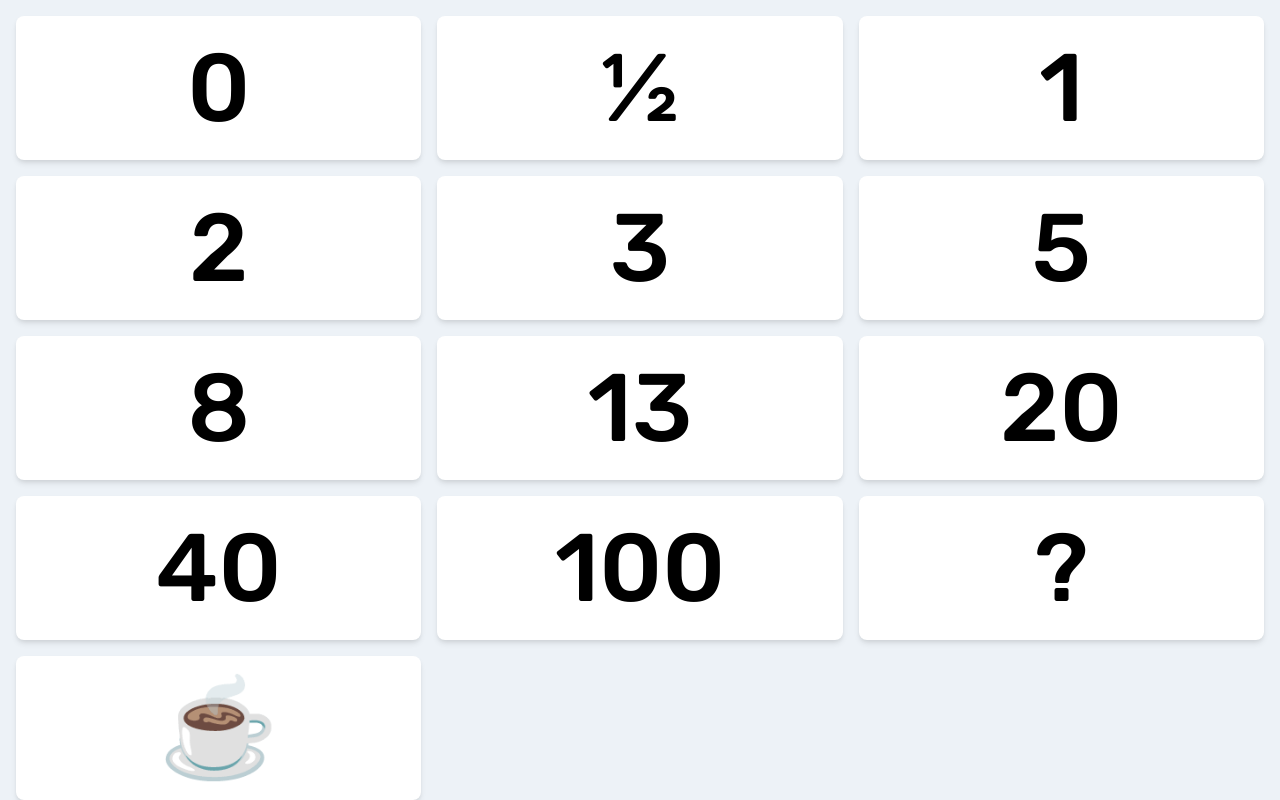
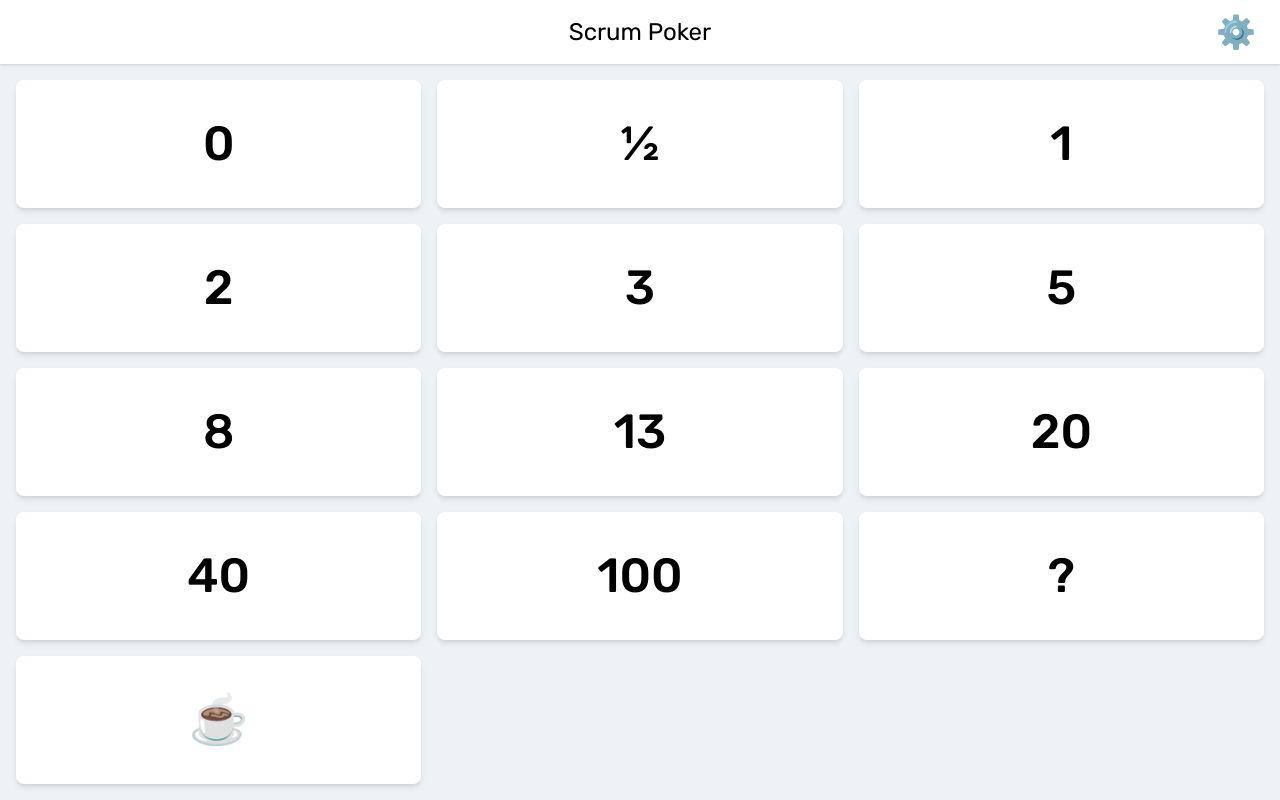
Before and after one commit to sarioglu/scrum-cards, a Svelte app: page / in a window 1280 px wide. Built offline with nearby package versions, Linux system fonts and the light colour scheme.

Commit message:
Create app bar

```diff
--- a/src/App.svelte
+++ b/src/App.svelte
@@ -1,16 +1,23 @@
 <script>
+  import AppBar from './components/AppBar.svelte'
   import CardGrid from './components/CardGrid.svelte'
 </script>
 
 <style>
   .wrapper {
-    width: 100%;
-    height: 100%;
+    width: 100vw;
+    height: 100vh;
+    overflow: hidden;
+
+    display: flex;
+    flex-direction: column;
+    justify-content: stretch;
 
     background-color: #edf2f7;
   }
 </style>
 
 <div class="wrapper">
+  <AppBar />
   <CardGrid />
 </div>
--- /dev/null
+++ b/src/components/AppBar.svelte
@@ -0,0 +1,35 @@
+<script>
+
+</script>
+
+<style>
+  .app-bar {
+    display: flex;
+    align-items: center;
+    height: 4rem;
+    min-height: 64px;
+    padding: 1rem 2rem;
+
+    background-color: #ffffff;
+    box-shadow: 0 1px 3px 0 rgba(0, 0, 0, 0.1), 0 1px 2px 0 rgba(0, 0, 0, 0.06);
+  }
+
+  .icon {
+    width: 2rem;
+    font-size: 2rem;
+  }
+
+  .title {
+    flex: 1;
+
+    text-align: center;
+    font-family: 'Rubik', sans-serif;
+    font-size: 1.5rem;
+  }
+</style>
+
+<div class="app-bar">
+  <div class="icon" />
+  <div class="title">Scrum Poker</div>
+  <button class="icon">⚙️</button>
+</div>
--- a/src/components/Card.svelte
+++ b/src/components/Card.svelte
@@ -9,7 +9,7 @@
     border-radius: 0.5rem;
 
     font-family: 'Rubik', sans-serif;
-    font-size: 6rem;
+    font-size: 3rem;
     font-weight: 500;
 
     transition: box-shadow 200ms ease-in;
--- a/src/components/CardGrid.svelte
+++ b/src/components/CardGrid.svelte
@@ -9,13 +9,12 @@
     display: grid;
     grid-gap: 1rem;
     grid-template-columns: repeat(3, 1fr);
-    grid-template-rows: auto;
 
     width: 100%;
-    height: 100vh;
-    margin: auto;
+    margin: 0 auto;
     padding: 1rem;
     box-sizing: border-box;
+    flex: 1;
   }
 
   @media (min-width: 640px) {
```
